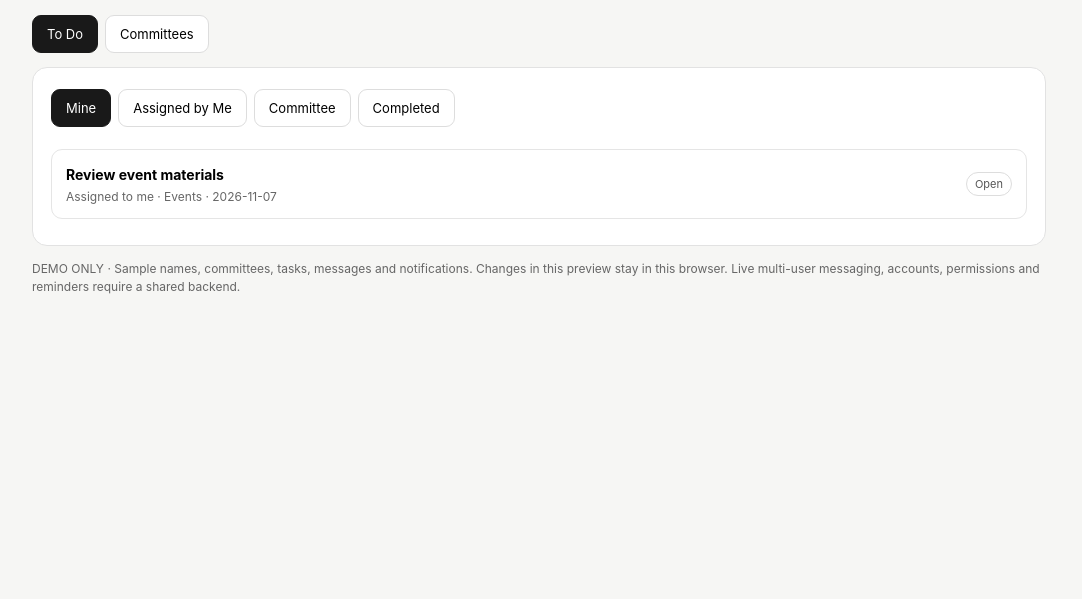
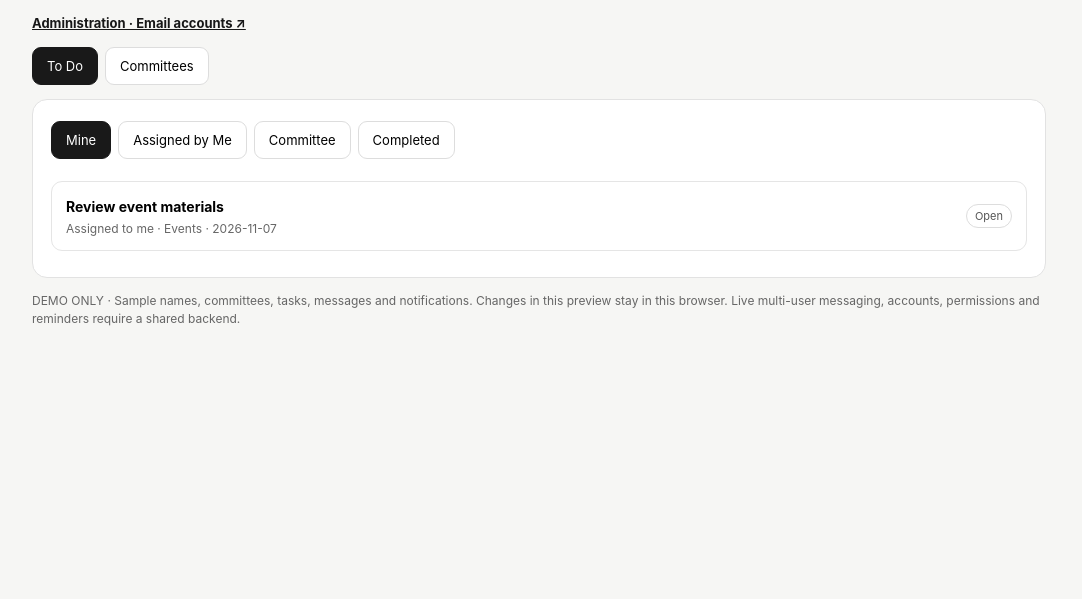
Before and after one commit to fwrd-go/bridgekids-client-portal, a plain HTML site: page client-demo.html in a window 1280 px wide. Shown: the part 201-800 px from the top of the page, without its empty margins (101-1183 px from the left). Drawn offline with Linux system fonts and the light colour scheme.

Commit message:
Link Board Workspace to email administration requests

```diff
--- a/client-demo.html
+++ b/client-demo.html
@@ -5,7 +5,7 @@
 </style></head><body><main class="shell">
 <header class="top"><div><a href="./index.html?v=20261105-6" style="font-size:12px;color:#555;text-decoration:none;display:inline-block;margin-bottom:8px">← All workspaces</a><div class="brand">FWRD →</div><div class="org">BRIDGE KIDS INTERNATIONAL</div><div class="small">Interactive client preview</div></div><div class="toolbar"><select id="role" class="role" aria-label="Preview role"><option value="board">Board + Committee</option><option value="member">Committee Member</option><option value="admin">Client Admin</option></select><button id="bell" class="bell" aria-label="Open notifications">♧<span class="count" id="badge">3</span></button></div></header>
 <div class="head"><div><h1 id="heading">To Do</h1><div class="small" id="subtitle">Everything in one place</div></div><button class="primary" id="assign">+ Assign</button></div>
-<nav class="tabs" aria-label="Main navigation"><button class="active" data-page="todo">To Do</button><button data-page="committees">Committees</button><button data-page="manage" id="manageTab" class="hide">Manage</button></nav>
+<div style="margin:12px 0"><a href="./email-admin.html" style="font-size:13px;font-weight:700;color:#171717">Administration · Email accounts ↗</a></div><nav class="tabs" aria-label="Main navigation"><button class="active" data-page="todo">To Do</button><button data-page="committees">Committees</button><button data-page="manage" id="manageTab" class="hide">Manage</button></nav>
 <section id="main" aria-live="polite"></section><p class="notice">DEMO ONLY · Sample names, committees, tasks, messages and notifications. Changes in this preview stay in this browser. Live multi-user messaging, accounts, permissions and reminders require a shared backend.</p>
 </main><div id="modal" class="overlay hide" role="dialog" aria-modal="true"><div class="dialog"><div class="dialoghead"><h2 id="modalTitle">Details</h2><button class="x" id="close" aria-label="Close">×</button></div><div id="modalBody"></div></div></div>
 <script>
```
